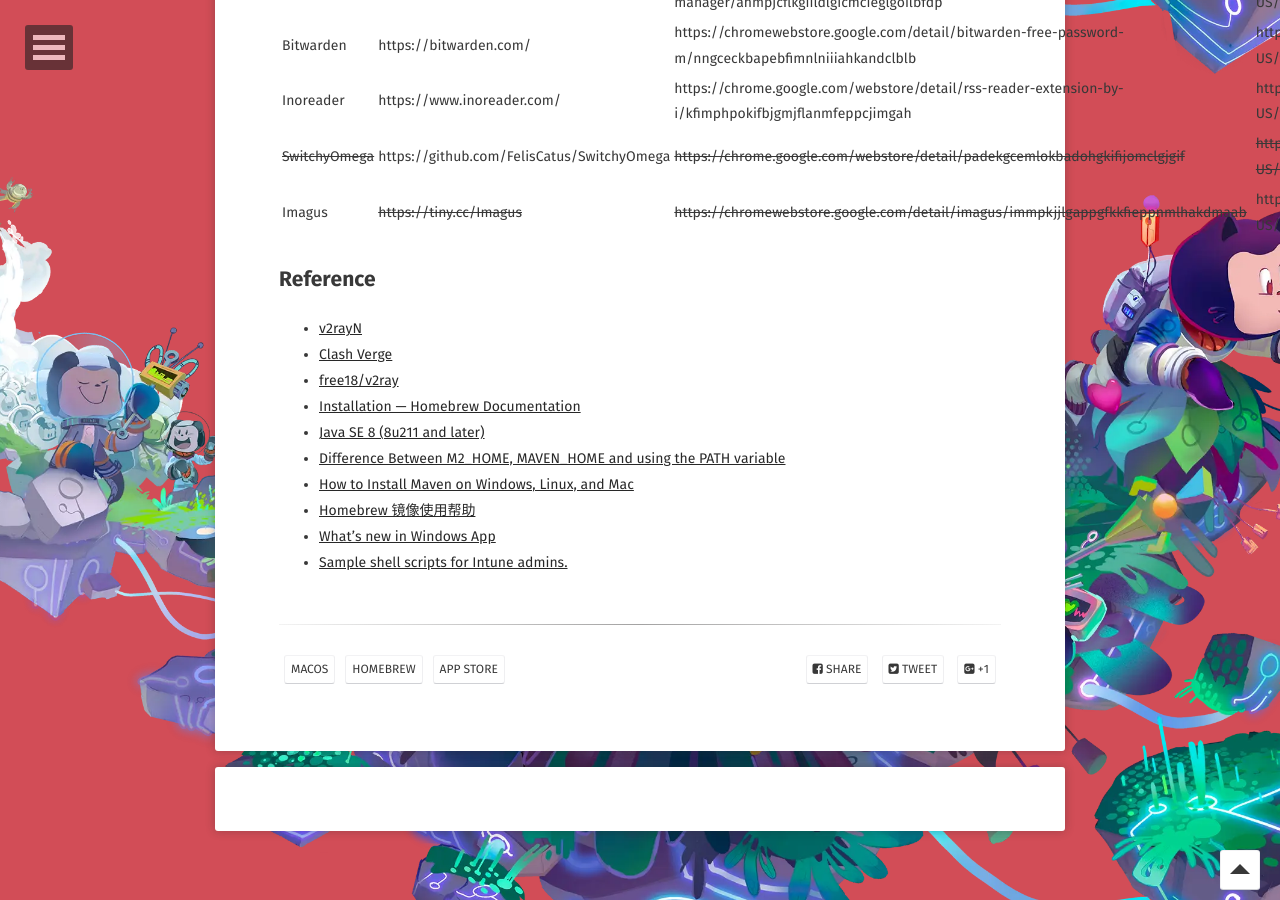
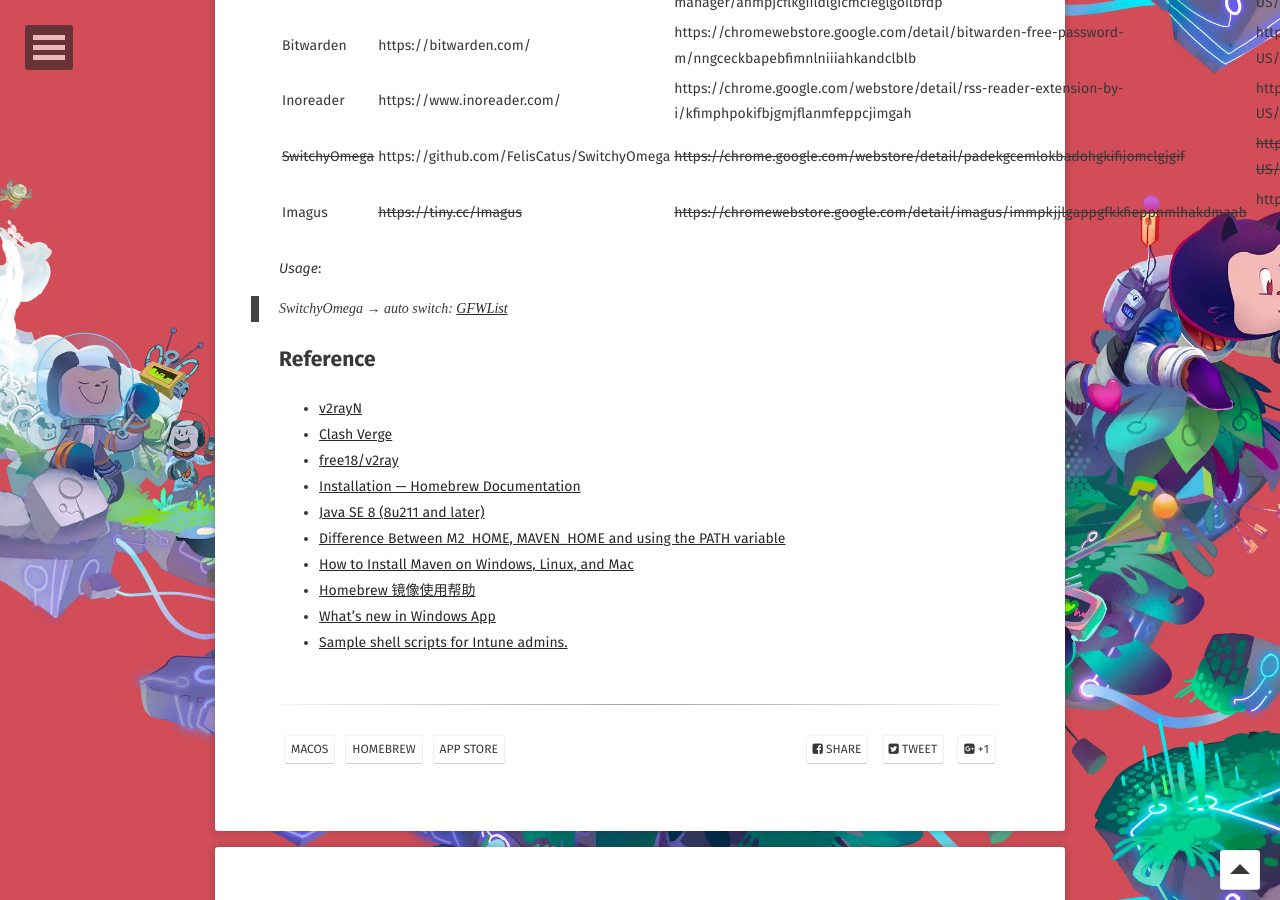
Before and after one commit to WebPavel/WebPavel.github.io, a Jekyll site: the page built from _posts/2026-03-24-macOS-personal-configuration.md, in a window 1280 px wide and 900 px high, scrolled down 5315 px. Built offline with Jekyll 4.4.1, drawn with Linux system fonts in a browser that asks for light colours; some web fonts are replaced; comment, search, counter and statistics services are not loaded.

Commit message:
feat: update on SwitchyOmega usage for macOS personal configuration

```diff
--- a/_posts/2026-03-24-macOS-personal-configuration.md
+++ b/_posts/2026-03-24-macOS-personal-configuration.md
@@ -187,6 +187,10 @@
 | Imagus              | ~~https://tiny.cc/Imagus~~                       | ~~https://chromewebstore.google.com/detail/imagus/immpkjjlgappgfkkfieppnmlhakdmaab~~                 | https://addons.mozilla.org/en-US/firefox/addon/imagus/                         |
 
 
+*Usage*:
+
+> SwitchyOmega → auto switch: [GFWList](https://raw.githubusercontent.com/gfwlist/gfwlist/master/gfwlist.txt)
+
 ## Reference
 
 - [v2rayN](https://github.com/2dust/v2rayN)
```
